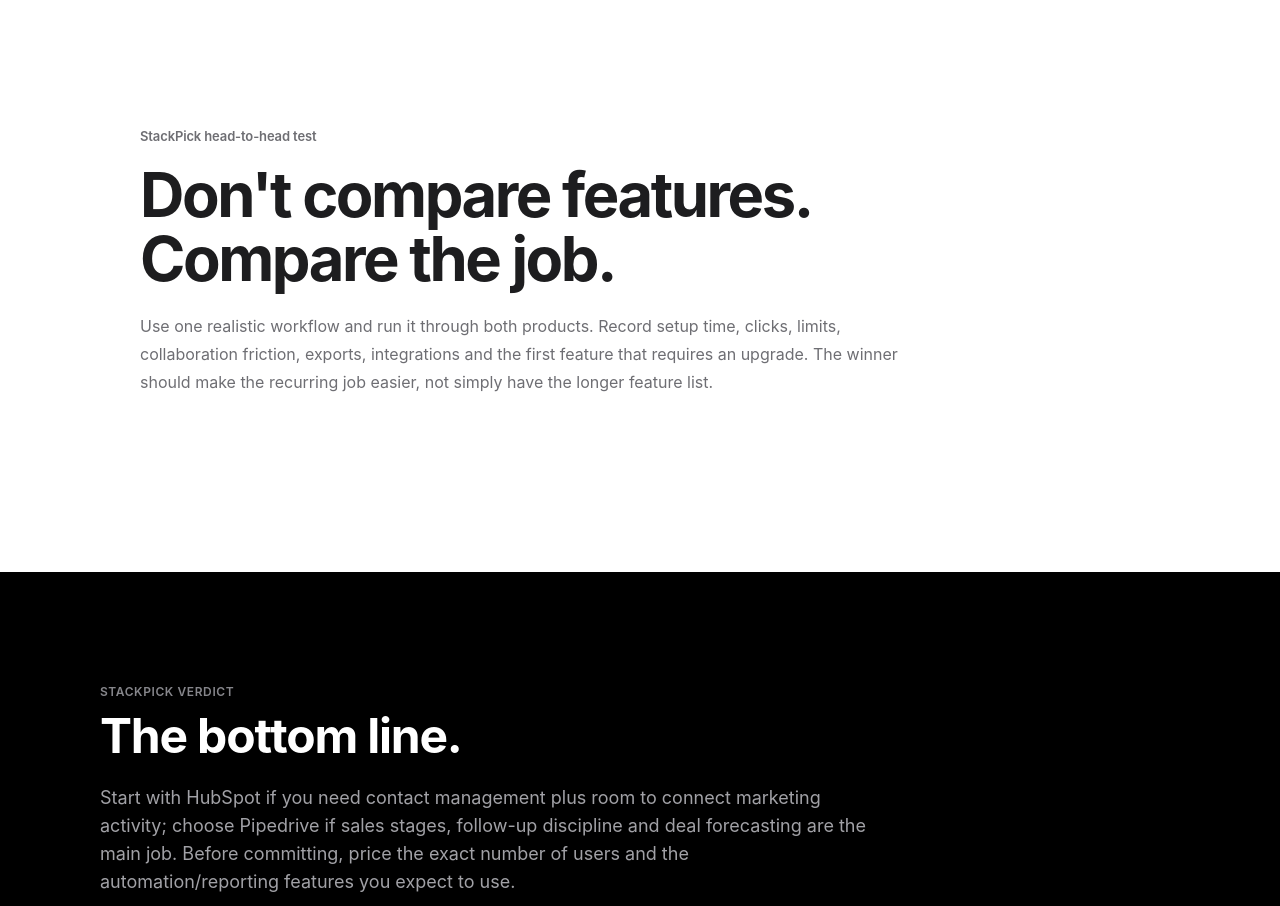
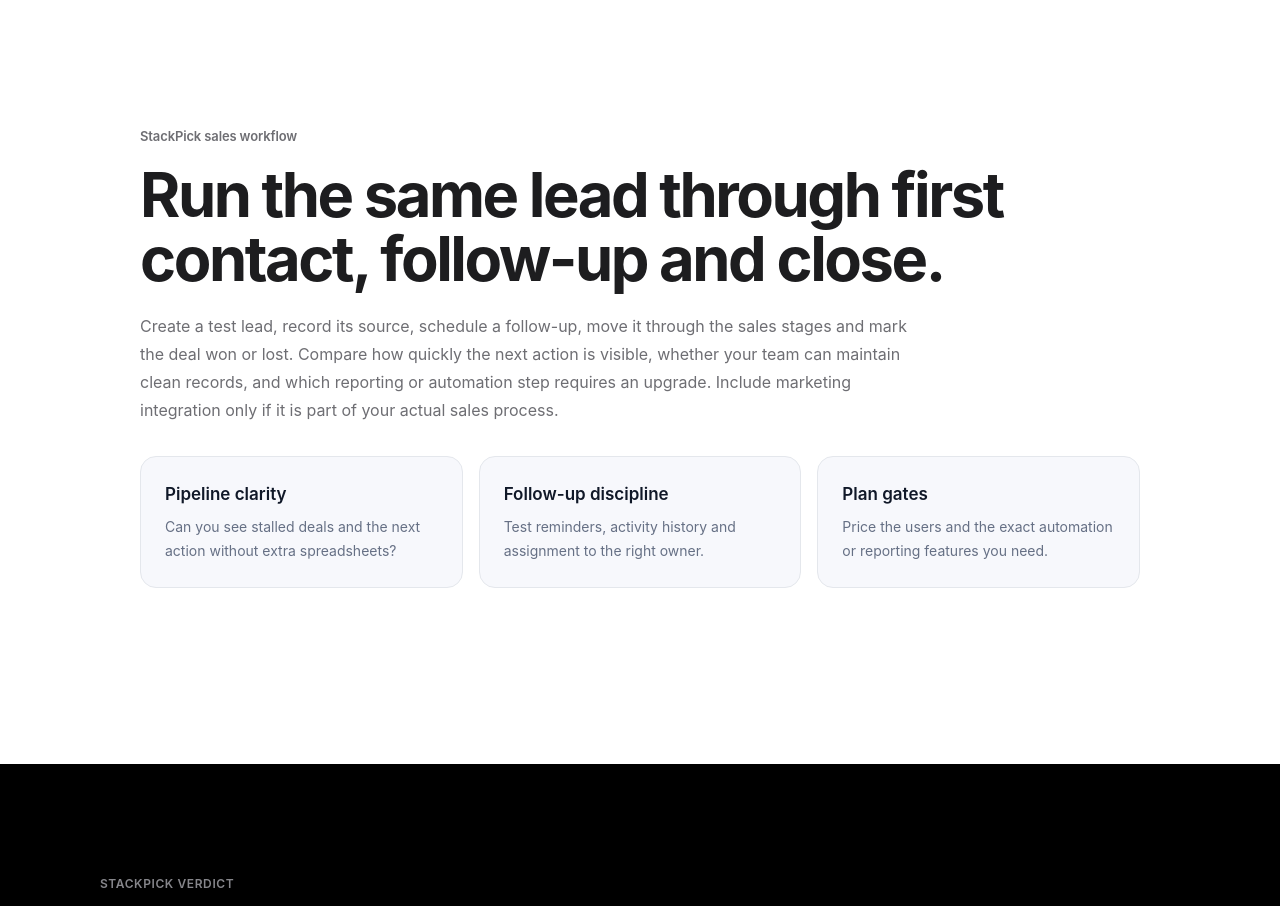
Before and after one commit to LinukaBandara/StackPick, a Next.js app: page /best/hubspot-vs-pipedrive in a window 1280 px wide. Shown: the part 2280-3186 px from the top of the page. Built offline with nearby package versions, Linux system fonts and the light colour scheme; no server answers.

Commit message:
Add lead-to-deal workflow to HubSpot vs Pipedrive

```diff
--- a/app/best/hubspot-vs-pipedrive/page.tsx
+++ b/app/best/hubspot-vs-pipedrive/page.tsx
@@ -22,14 +22,16 @@ export default function Page() {
     >
       <section className="bg-white">
         <div className="sp-container py-16 sm:py-20">
-          <p className="sp-eyebrow">StackPick head-to-head test</p>
-          <h2 className="sp-title mt-4 max-w-4xl">Don't compare features. Compare the job.</h2>
+          <p className="sp-eyebrow">StackPick sales workflow</p>
+          <h2 className="sp-title mt-4 max-w-4xl">Run the same lead through first contact, follow-up and close.</h2>
           <p className="mt-5 max-w-3xl text-base leading-7 text-[#6e6e73]">
-            Use one realistic workflow and run it through both products. Record setup time,
-            clicks, limits, collaboration friction, exports, integrations and the first feature
-            that requires an upgrade. The winner should make the recurring job easier, not simply
-            have the longer feature list.
+            Create a test lead, record its source, schedule a follow-up, move it through the sales stages and mark the deal won or lost. Compare how quickly the next action is visible, whether your team can maintain clean records, and which reporting or automation step requires an upgrade. Include marketing integration only if it is part of your actual sales process.
           </p>
+          <div className="mt-8 grid gap-4 sm:grid-cols-3">
+            <div className="rounded-2xl border border-[#e4e7ec] bg-[#f7f8fc] p-6"><p className="font-semibold text-[#101828]">Pipeline clarity</p><p className="mt-2 text-sm leading-6 text-[#667085]">Can you see stalled deals and the next action without extra spreadsheets?</p></div>
+            <div className="rounded-2xl border border-[#e4e7ec] bg-[#f7f8fc] p-6"><p className="font-semibold text-[#101828]">Follow-up discipline</p><p className="mt-2 text-sm leading-6 text-[#667085]">Test reminders, activity history and assignment to the right owner.</p></div>
+            <div className="rounded-2xl border border-[#e4e7ec] bg-[#f7f8fc] p-6"><p className="font-semibold text-[#101828]">Plan gates</p><p className="mt-2 text-sm leading-6 text-[#667085]">Price the users and the exact automation or reporting features you need.</p></div>
+          </div>
         </div>
       </section>
     </ComparisonArticle>
```
